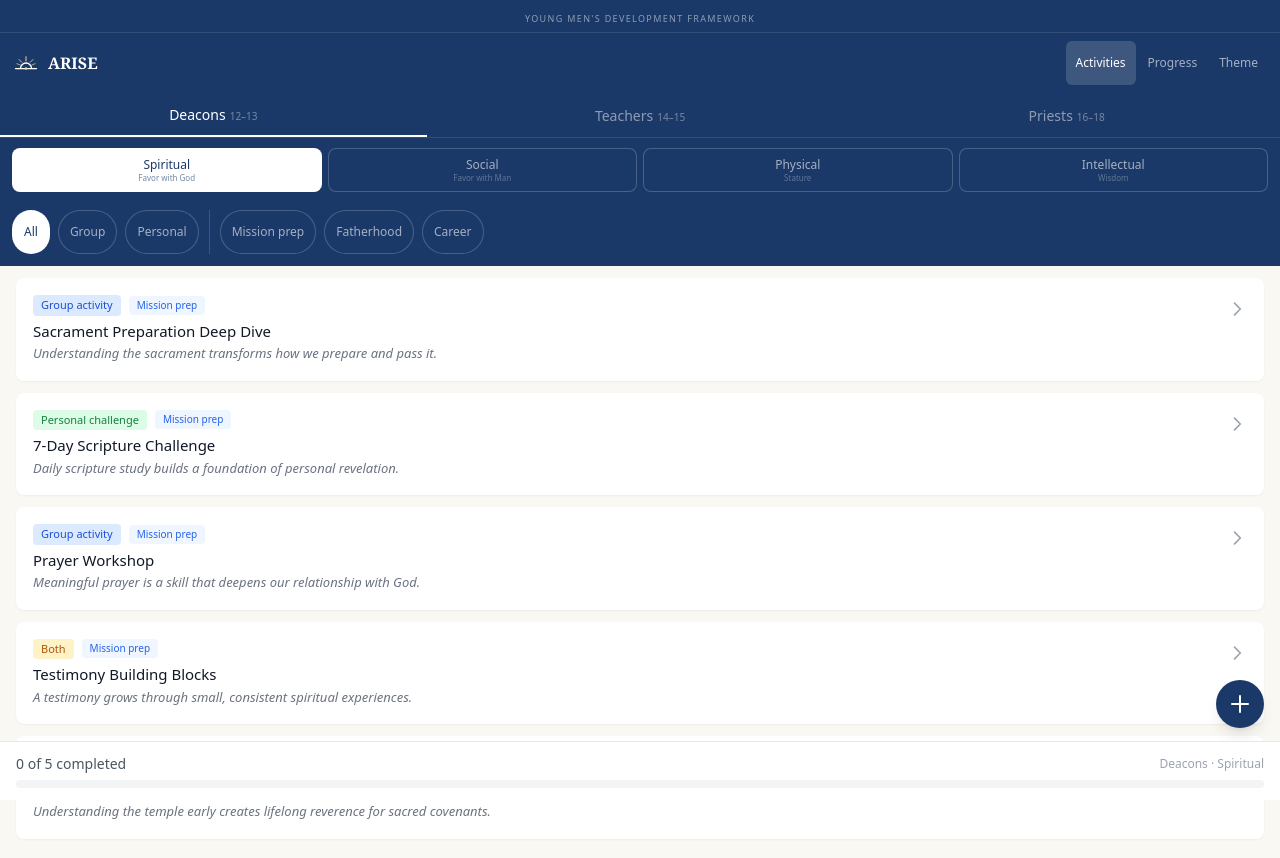
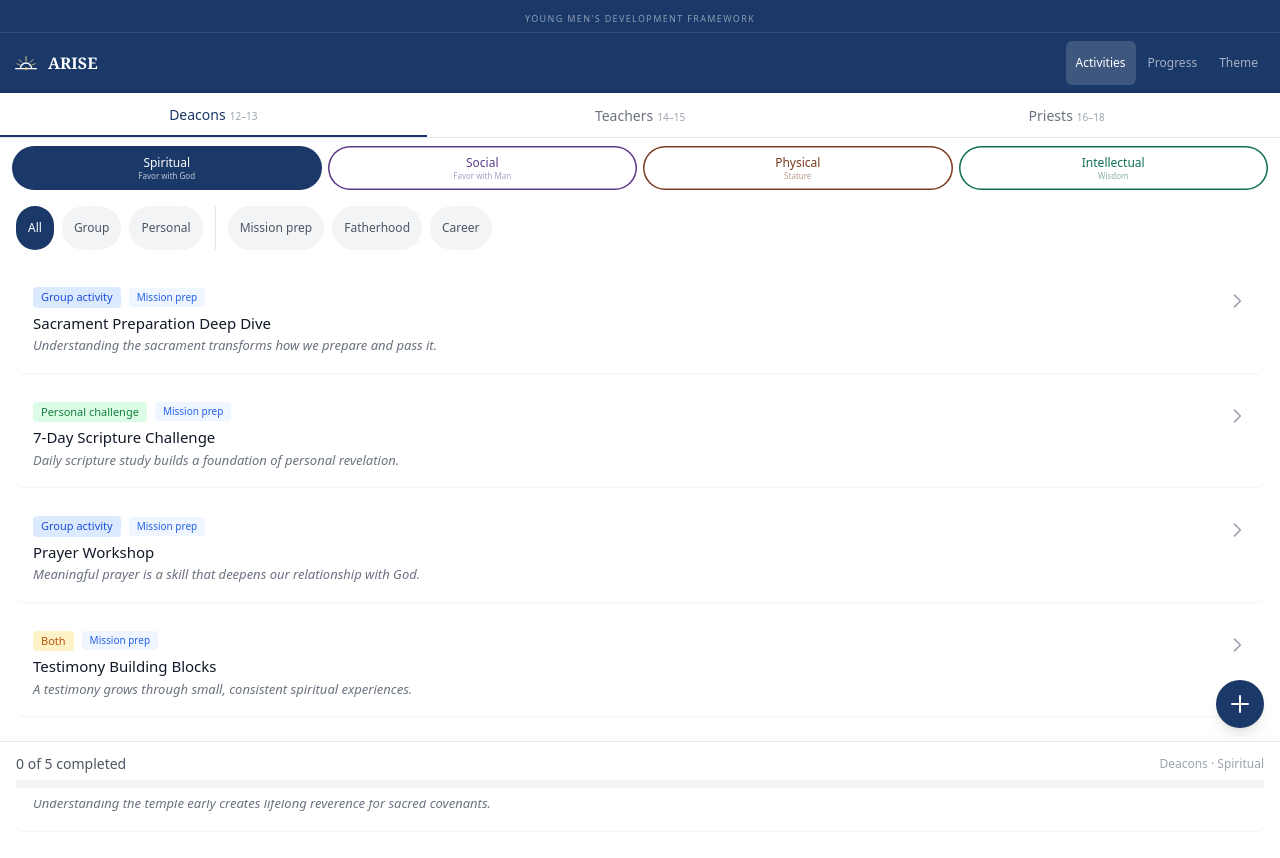
Before and after one commit to goodwinmedia/ymskills, a Next.js app: page /activities in a window 1280 px wide. Shown: the top 858 px of the page. Built offline with nearby package versions, Linux system fonts and the light colour scheme.

Commit message:
Revert "ui: navy header zone with tan content area"
This reverts commit ae5cc1d5c2f463b869f6df8be9f2610063a737c9.

```diff
--- a/app/layout.tsx
+++ b/app/layout.tsx
@@ -26,7 +26,7 @@ export default function RootLayout({
       <head>
         <link rel="apple-touch-icon" href="/icons/icon-192.png" />
       </head>
-      <body className={`${inter.variable} font-sans antialiased`} style={{ backgroundColor: '#f9f8f3' }}>
+      <body className={`${inter.variable} font-sans antialiased bg-white`}>
         <Topbar />
         <main>{children}</main>
       </body>
--- a/components/arise/ActivityBrowser.tsx
+++ b/components/arise/ActivityBrowser.tsx
@@ -89,7 +89,6 @@ export function ActivityBrowser() {
 
   return (
     <div className="pb-20">
-      <div className="bg-arise-navy">
       <QuorumTabs
         active={quorum}
         onChange={(q) => {
@@ -110,7 +109,6 @@ export function ActivityBrowser() {
         onTypeChange={(t) => updateParams({ type: t, tag: 'all' })}
         onTagChange={(t) => updateParams({ tag: t, type: 'all' })}
       />
-      </div>
       <div className="px-4 py-3 space-y-3">
         {filtered.length === 0 ? (
           <p className="text-sm text-gray-400 text-center py-8">
--- a/components/arise/DimensionTabs.tsx
+++ b/components/arise/DimensionTabs.tsx
@@ -11,7 +11,7 @@ interface DimensionTabsProps {
 
 export function DimensionTabs({ active, onChange }: DimensionTabsProps) {
   return (
-    <div className="flex gap-1.5 px-3 py-2.5 overflow-x-auto no-scrollbar">
+    <div className="flex gap-1.5 px-3 py-2 overflow-x-auto no-scrollbar">
       {dimensions.map((d) => {
         const isActive = d === active
         const colors = DIMENSION_COLORS[d]
@@ -19,21 +19,21 @@ export function DimensionTabs({ active, onChange }: DimensionTabsProps) {
           <button
             key={d}
             onClick={() => onChange(d)}
-            className="flex-1 min-h-[44px] min-w-0 px-2 py-1.5 rounded-lg text-center transition-colors"
+            className="flex-1 min-h-[44px] min-w-0 px-2 py-1.5 rounded-full text-center transition-colors"
             style={
               isActive
-                ? { backgroundColor: 'white', color: colors.base }
+                ? { backgroundColor: colors.base, color: 'white' }
                 : {
                     backgroundColor: 'transparent',
-                    color: 'rgba(255,255,255,0.6)',
-                    boxShadow: 'inset 0 0 0 1px rgba(255,255,255,0.2)',
+                    color: colors.base,
+                    boxShadow: `inset 0 0 0 1.5px ${colors.base}`,
                   }
             }
           >
             <div className="text-xs font-medium">{DIMENSION_LABELS[d]}</div>
             <div
               className="text-[8px] leading-tight"
-              style={{ opacity: isActive ? 0.6 : 0.5 }}
+              style={{ opacity: isActive ? 0.7 : 0.5 }}
             >
               {DIMENSION_SUBTITLES[d]}
             </div>
--- a/components/arise/FilterRow.tsx
+++ b/components/arise/FilterRow.tsx
@@ -25,7 +25,7 @@ const TAG_FILTERS: { value: FilterValue; label: string }[] = [
 
 export function FilterRow({ activeType, activeTag, onTypeChange, onTagChange }: FilterRowProps) {
   return (
-    <div className="flex gap-2 px-3 py-2 pb-3 overflow-x-auto no-scrollbar">
+    <div className="flex gap-2 px-4 py-2 overflow-x-auto no-scrollbar">
       {TYPE_FILTERS.map((f) => {
         const isActive =
           f.value === 'all'
@@ -37,16 +37,15 @@ export function FilterRow({ activeType, activeTag, onTypeChange, onTagChange }:
             onClick={() => onTypeChange(f.value as ActivityType | 'all')}
             className={`min-h-[44px] px-3 py-1.5 rounded-full text-xs font-medium transition-colors whitespace-nowrap ${
               isActive
-                ? 'bg-white text-arise-navy'
-                : 'text-white/60 hover:text-white/80'
+                ? 'bg-arise-navy text-white'
+                : 'bg-gray-100 text-gray-600 hover:bg-gray-200'
             }`}
-            style={!isActive ? { boxShadow: 'inset 0 0 0 1px rgba(255,255,255,0.2)' } : {}}
           >
             {f.label}
           </button>
         )
       })}
-      <div className="w-px bg-white/15 mx-0.5 self-stretch" />
+      <div className="w-px bg-gray-200 mx-1 self-stretch" />
       {TAG_FILTERS.map((f) => {
         const isActive = f.value === activeTag
         return (
@@ -55,10 +54,9 @@ export function FilterRow({ activeType, activeTag, onTypeChange, onTagChange }:
             onClick={() => onTagChange(f.value as Tag)}
             className={`min-h-[44px] px-3 py-1.5 rounded-full text-xs font-medium transition-colors whitespace-nowrap ${
               isActive
-                ? 'bg-white text-arise-navy'
-                : 'text-white/60 hover:text-white/80'
+                ? 'bg-arise-navy text-white'
+                : 'bg-gray-100 text-gray-600 hover:bg-gray-200'
             }`}
-            style={!isActive ? { boxShadow: 'inset 0 0 0 1px rgba(255,255,255,0.2)' } : {}}
           >
             {f.label}
           </button>
--- a/components/arise/QuorumTabs.tsx
+++ b/components/arise/QuorumTabs.tsx
@@ -11,7 +11,7 @@ interface QuorumTabsProps {
 
 export function QuorumTabs({ active, onChange }: QuorumTabsProps) {
   return (
-    <div className="flex border-b border-white/10">
+    <div className="flex border-b border-gray-200">
       {quorums.map((q) => {
         const isActive = q === active
         return (
@@ -20,12 +20,12 @@ export function QuorumTabs({ active, onChange }: QuorumTabsProps) {
             onClick={() => onChange(q)}
             className={`flex-1 min-h-[44px] px-2 py-1.5 text-center transition-colors ${
               isActive
-                ? 'border-b-2 border-white text-white font-medium'
-                : 'text-white/50 hover:text-white/70'
+                ? 'border-b-2 border-arise-navy text-arise-navy font-medium'
+                : 'text-gray-500 hover:text-gray-700'
             }`}
           >
             <span className="text-sm">{QUORUM_LABELS[q].label}</span>
-            <span className="text-[10px] text-white/40 ml-1">{QUORUM_LABELS[q].ages}</span>
+            <span className="text-[10px] text-gray-400 ml-1">{QUORUM_LABELS[q].ages}</span>
           </button>
         )
       })}
```
Lines whose indentation alone changed are shown as unchanged.
